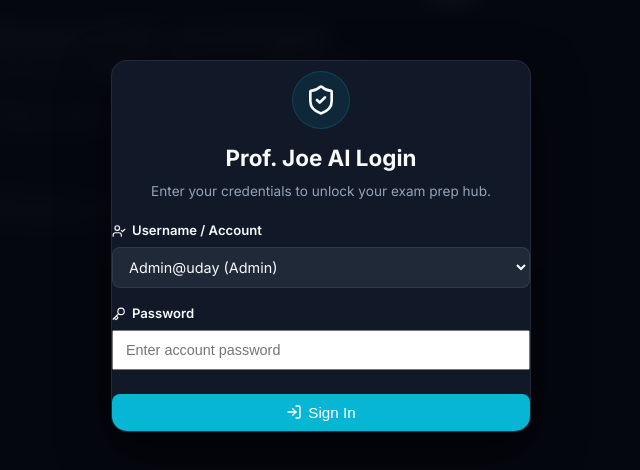
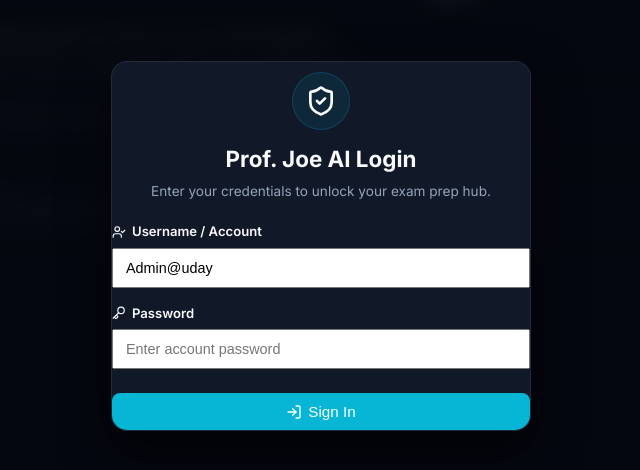
Before and after one commit to Uday2kranth/prof_Joe_ai, a React (Vite) app: page / in a window 1280 px wide. Shown: the part 154-624 px from the top of the page, without its empty margins (319-959 px from the left). Built offline with nearby package versions, Linux system fonts and the light colour scheme; grey boxes are pictures that could not be loaded.

Commit message:
feat: Replace username dropdown with text input in LoginModal

```diff
--- a/src/components/LoginModal.tsx
+++ b/src/components/LoginModal.tsx
@@ -7,21 +7,6 @@ interface LoginModalProps {
   preventClose?: boolean;
   onClose?: () => void;
 }
-
-const PRESET_USERNAMES = [
-  'Admin@uday',
-  'sai_kiran',
-  'gagan',
-  'akash',
-  'sai_ram',
-  'tharun',
-  'ban',
-  'balraj',
-  'AV_Student',
-  'uday01',
-  'uday02',
-  'uday03'
-];
 
 export const LoginModal: React.FC<LoginModalProps> = ({
   isOpen,
@@ -82,18 +67,15 @@ export const LoginModal: React.FC<LoginModalProps> = ({
               <UserCheck size={14} />
               <span>Username / Account</span>
             </label>
-            <select
+            <input
+              type="text"
               value={username}
               onChange={(e) => setUsername(e.target.value)}
-              className="select-input"
+              placeholder="Enter your username (e.g. Admin@uday or sai_kiran)"
+              required
+              className="text-input"
               style={{ width: '100%', padding: '10px 12px', fontSize: '0.9rem' }}
-            >
-              {PRESET_USERNAMES.map((user) => (
-                <option key={user} value={user}>
-                  {user} {user === 'Admin@uday' ? '(Admin)' : ''}
-                </option>
-              ))}
-            </select>
+            />
           </div>
 
           <div>
```
